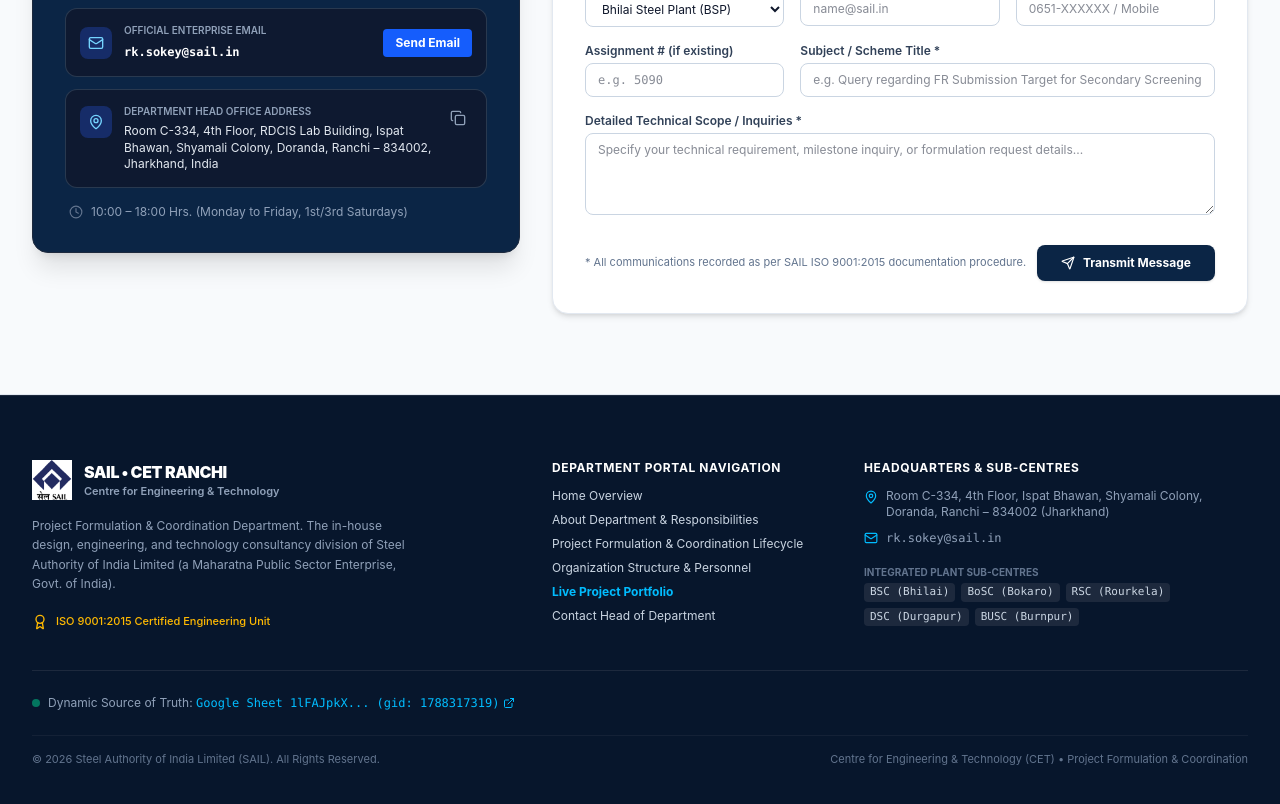
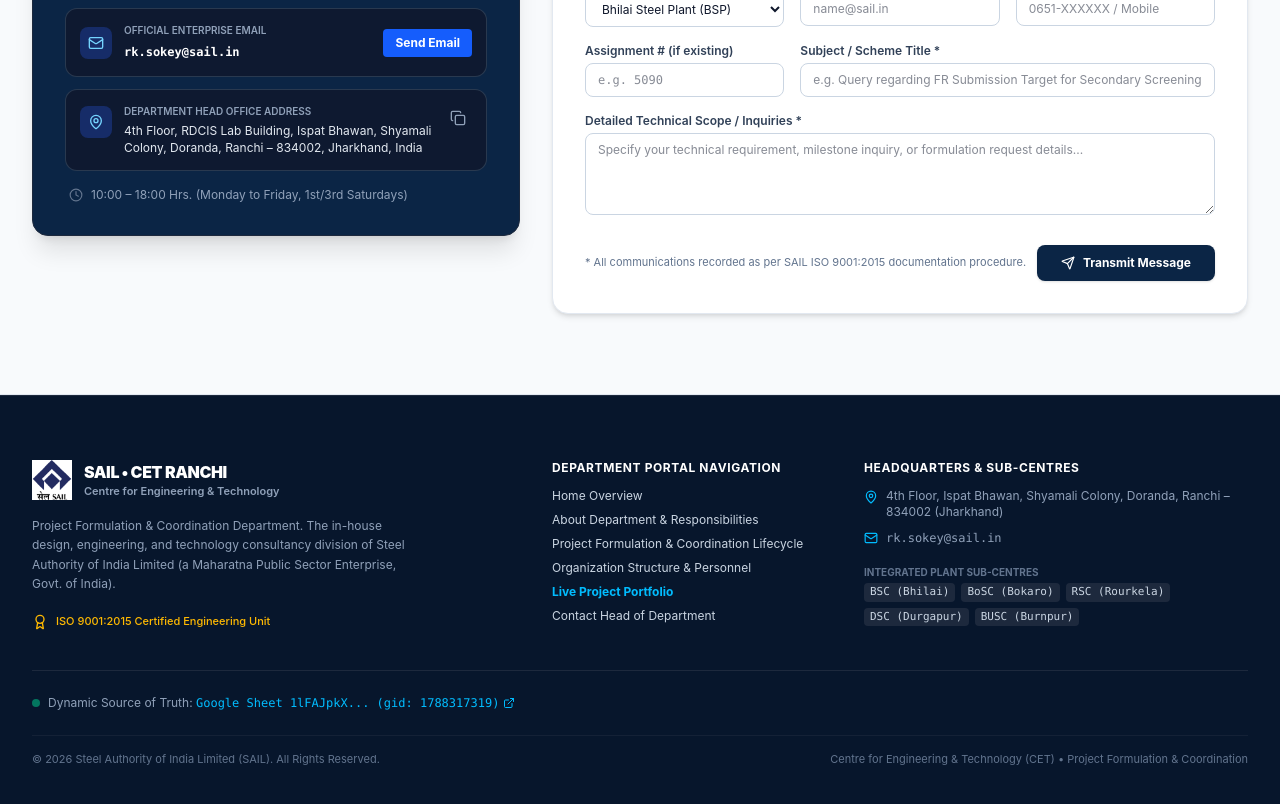
Before and after one commit to LakkshitKhare/CETPFCPORTFOLIO, a Next.js app: page / in a window 1280 px wide. Shown: the part 7480-8284 px from the top of the page. Built offline with nearby package versions, Linux system fonts and the light colour scheme; no server answers.

Commit message:
Removed Room number

```diff
--- a/src/components/ContactSection.tsx
+++ b/src/components/ContactSection.tsx
@@ -40,7 +40,7 @@
     email: "pfc.cet@sail.in",
     alternateEmail: "edcetsail@sail.in",
     address:
-      "Room C-334, 4th Floor, RDCIS Lab Building, Ispat Bhawan, Shyamali Colony, Doranda, Ranchi – 834002, Jharkhand, India",
+      "4th Floor, RDCIS Lab Building, Ispat Bhawan, Shyamali Colony, Doranda, Ranchi – 834002, Jharkhand, India",
     workingHours: "10:00 – 18:00 Hrs. (Monday to Friday, 1st/3rd Saturdays)",
   };
 
--- a/src/components/SailFooter.tsx
+++ b/src/components/SailFooter.tsx
@@ -109,7 +109,7 @@
               <div className="flex items-start gap-2">
                 <MapPin className="w-3.5 h-3.5 text-sky-400 shrink-0 mt-0.5" />
                 <span>
-                  Room C-334, 4th Floor, Ispat Bhawan, Shyamali Colony, Doranda, Ranchi – 834002
+                  4th Floor, Ispat Bhawan, Shyamali Colony, Doranda, Ranchi – 834002
                   (Jharkhand)
                 </span>
               </div>
```
